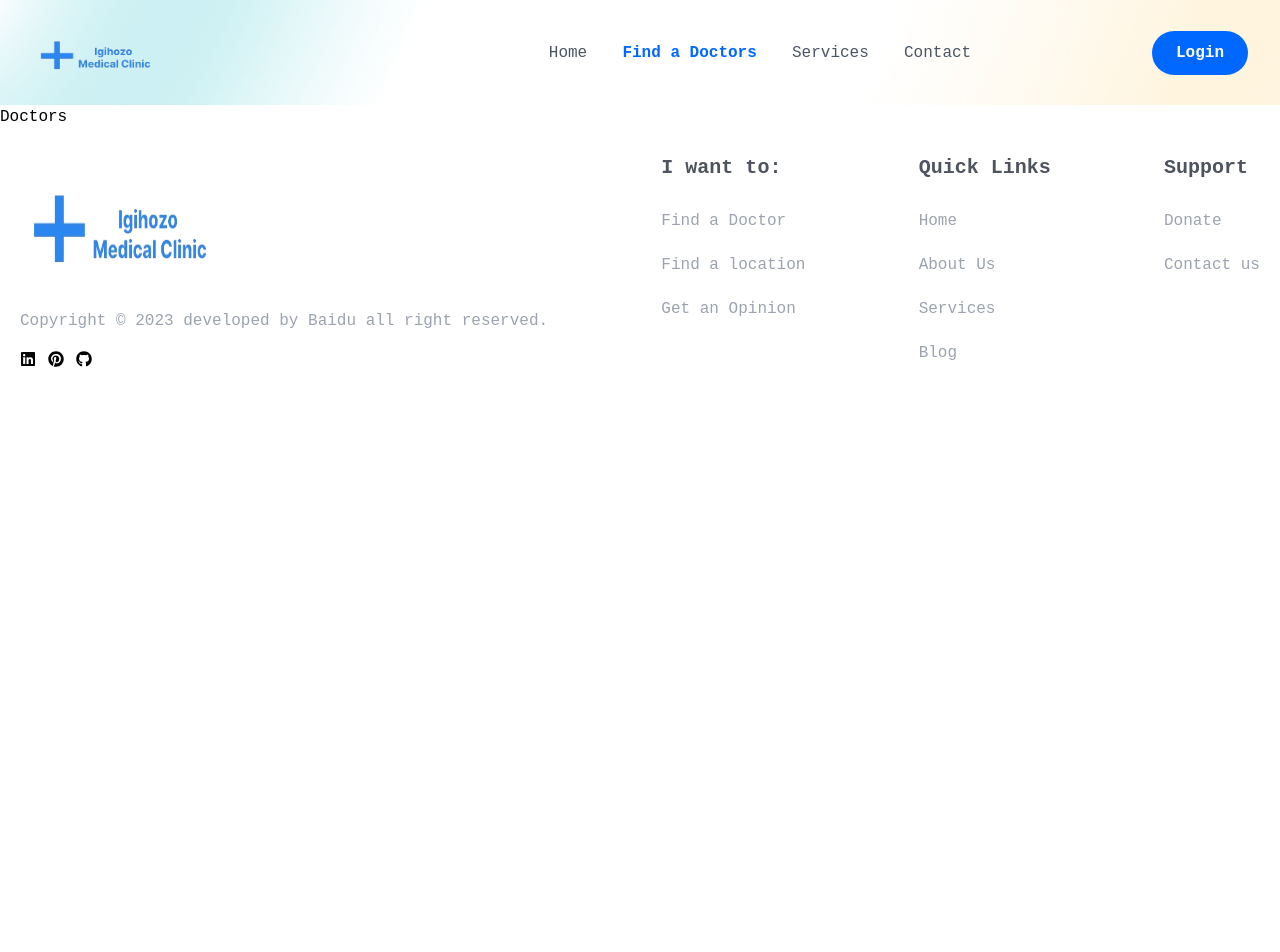
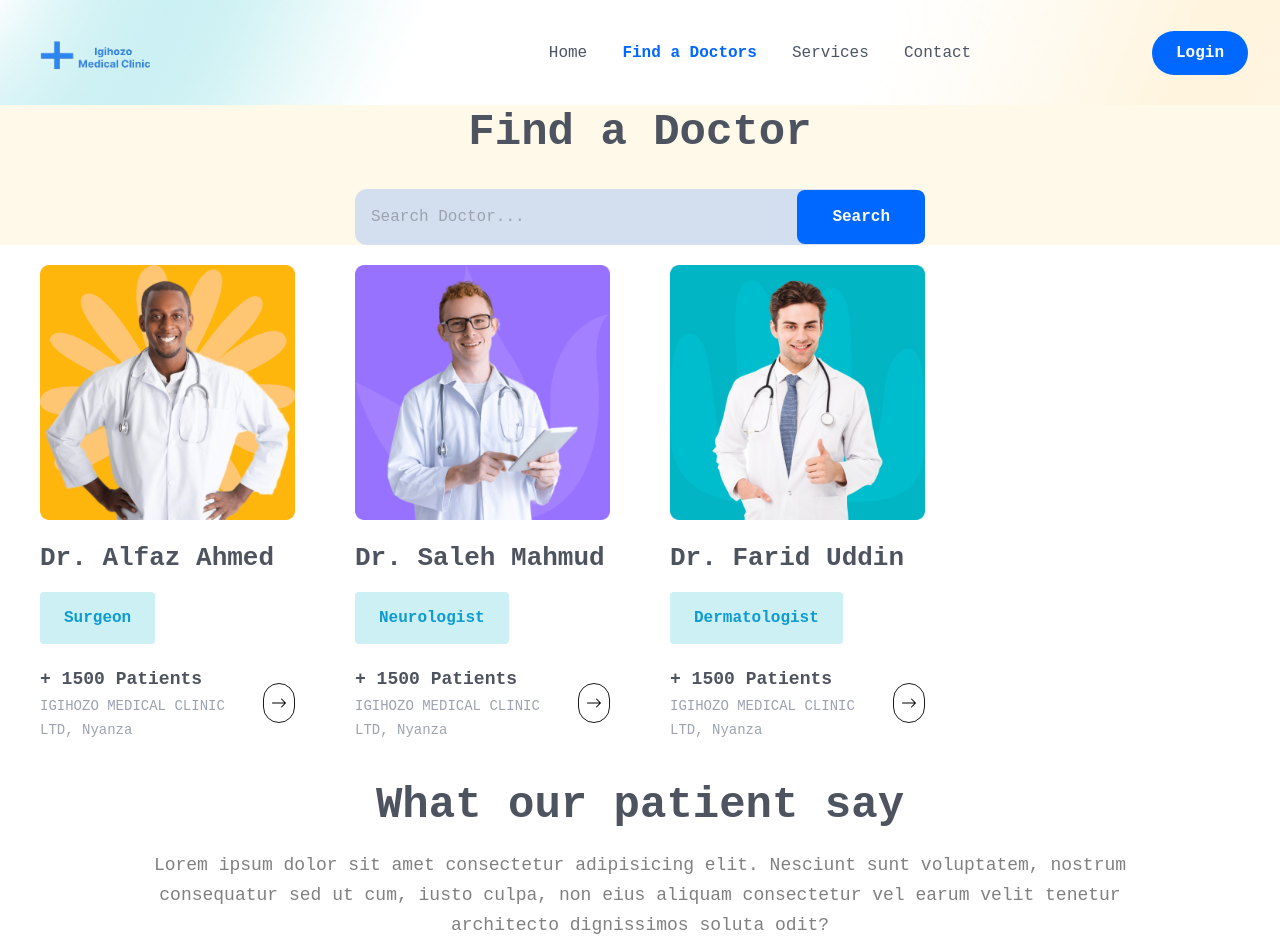
Before and after one commit to Nkusibeni23/Igihozo-Medical-Project, a React (Vite) app in the folder frontend/: page /doctors in a window 1280 px wide. Shown: the top 952 px of the page. Before the commit the page ends 800 px from the top, so only its background shows below. Built offline with nearby package versions, Linux system fonts and the light colour scheme; the HTML template or start-up script is replaced by a standard one.

Commit message:
complete find a doctors sections

```diff
--- a/frontend/src/pages/Doctors/Doctors.jsx
+++ b/frontend/src/pages/Doctors/Doctors.jsx
@@ -1,3 +1,47 @@
+import { doctors } from "../../assets/data/doctors";
+import DoctorCard from "../../components/Doctors/DoctorCard";
+import Testimonial from "../../components/Testimonial/Testimonial";
+
 export default function Doctors() {
-  return <div>Doctors</div>;
+  return (
+    <>
+      <section className=" bg-[#fff9ea]">
+        <div className=" container text-center">
+          <h2 className="heading">Find a Doctor</h2>
+          <div className=" max-w-[570px] mt-[30px] mx-auto bg-[#0066ff2c] rounded-xl flex items-center justify-between">
+            <input
+              type="search"
+              className="py-4 pl-4 pr-2 px-2 bg-transparent w-full focus:outline-none cursor-pointer placeholder:text-gray-400"
+              placeholder="Search Doctor..."
+            />
+            <button className=" btn mt-0 rounded-lg">Search</button>
+          </div>
+        </div>
+      </section>
+      <section>
+        <div className="container">
+          <div className="grid grid-cols-1 sm:grid-cols-3 lg:grid-cols-4 gap-5">
+            {doctors.map((doctors) => (
+              <DoctorCard key={doctors._id} doctors={doctors} />
+            ))}
+          </div>
+        </div>
+      </section>
+
+      <section>
+        <div className="container">
+          <div className=" xl:w-4/5 mx-auto py-2 lg:py-4">
+            <h2 className=" heading text-center">What our patient say</h2>
+            <p className=" text_para text-center">
+              Lorem ipsum dolor sit amet consectetur adipisicing elit. Nesciunt
+              sunt voluptatem, nostrum consequatur sed ut cum, iusto culpa, non
+              eius aliquam consectetur vel earum velit tenetur architecto
+              dignissimos soluta odit?
+            </p>
+          </div>
+          <Testimonial />
+        </div>
+      </section>
+    </>
+  );
 }
--- a/frontend/src/pages/Services.jsx
+++ b/frontend/src/pages/Services.jsx
@@ -1,3 +1,16 @@
+import { services } from "../assets/data/services";
+import ServicesCard from "../components/Services/ServicesCard";
+
 export default function Services() {
-  return <div>Services</div>;
+  return (
+    <section>
+      <div className="container">
+        <div className=" grid grid-cols-2 md:grid-cols-2 lg:grid-cols-3 gap-5 lg:gap-[30px]">
+          {services.map((item, index) => (
+            <ServicesCard key={index} index={index} item={item} />
+          ))}
+        </div>
+      </div>
+    </section>
+  );
 }
```
